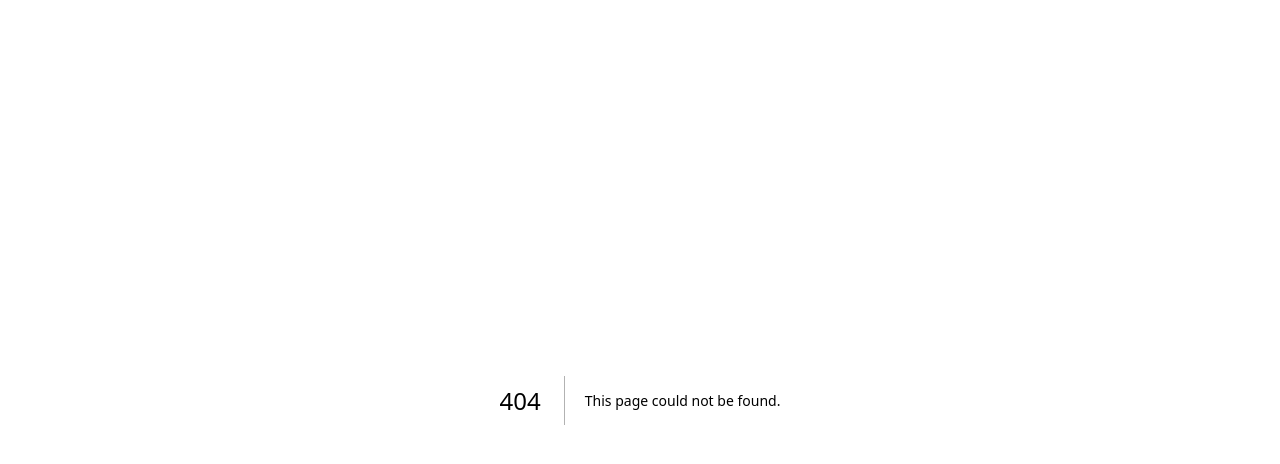
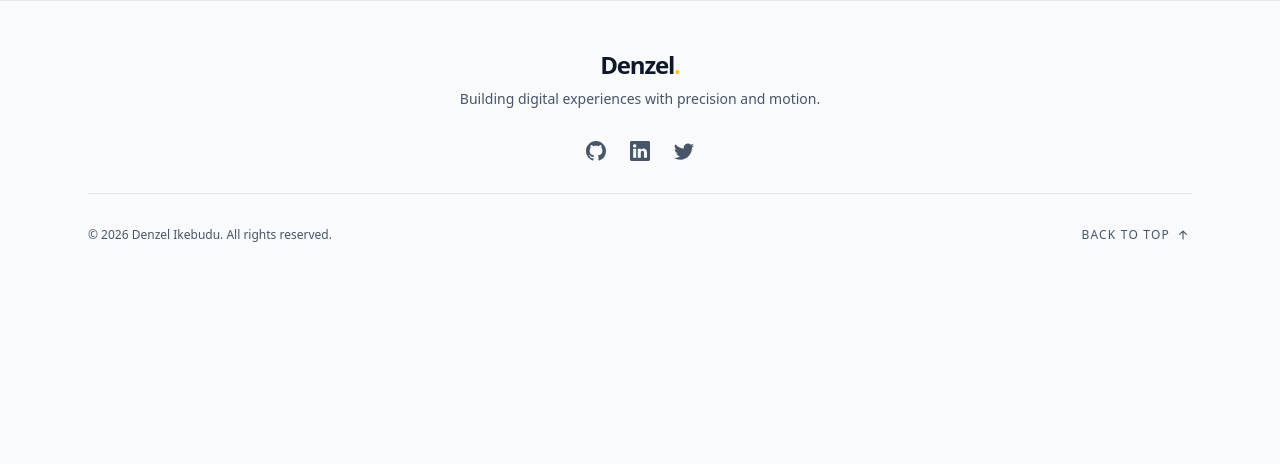
Before and after one commit to Denzel-Ikebudu/New-portfolio-page, a Next.js app: page /Components/Footer in a window 1280 px wide. Before the commit this address had no page. Shown: the top 464 px of the page. Built offline with nearby package versions, Linux system fonts and the light colour scheme.

Commit message:
added testimonials and footer

```diff
--- a/app/Components/Contact/page.tsx
+++ b/app/Components/Contact/page.tsx
@@ -39,7 +39,7 @@ export default function Contact() {
                  flex flex-col items-center justify-center text-center px-4"
     >
       <h2 className="text-3xl font-semibold mb-4">
-        Interested in working together?
+        Interested in <span className="text-yellow-400">working together?</span>
       </h2>
 
       <p className="text-base font-light mb-8 max-w-xl">
--- /dev/null
+++ b/app/Components/Footer/page.tsx
@@ -0,0 +1,88 @@
+"use client";
+
+import { motion } from "framer-motion";
+import { BsGithub, BsLinkedin, BsTwitter, BsArrowUpShort } from "react-icons/bs";
+
+const footerVariants = {
+  hidden: { opacity: 0, y: 20 },
+  visible: {
+    opacity: 1,
+    y: 0,
+    transition: {
+      staggerChildren: 0.1,
+      delayChildren: 0.2,
+    },
+  },
+};
+
+const iconVariants = {
+  hidden: { opacity: 0, scale: 0.5 },
+  visible: { opacity: 1, scale: 1 },
+};
+
+export default function Footer() {
+  const scrollToTop = () => {
+    window.scrollTo({ top: 0, behavior: "smooth" });
+  };
+
+  const currentYear = new Date().getFullYear();
+
+  return (
+    <footer className="w-full border-t border-[rgb(var(--card))] bg-[rgb(var(--bg))] py-12">
+      <motion.div
+        variants={footerVariants}
+        initial="hidden"
+        whileInView="visible"
+        viewport={{ once: true }}
+        className="max-w-6xl mx-auto px-6 flex flex-col items-center gap-8"
+      >
+        {/* Branding/Logo Area */}
+        <div className="text-center">
+          <h2 className="text-2xl font-bold tracking-tighter">
+            Denzel<span className="text-yellow-400">.</span>
+          </h2>
+          <p className="text-[rgb(var(--muted))] text-sm mt-2">
+            Building digital experiences with precision and motion.
+          </p>
+        </div>
+
+        {/* Social Links */}
+        <div className="flex gap-6">
+          {[
+            { icon: <BsGithub size={20} />, href: "https://github.com/Denzel-Ikebudu" },
+            { icon: <BsLinkedin size={20} />, href: "https://www.linkedin.com/in/denzel-ikebudu-09ab36290/" },
+            { icon: <BsTwitter size={20} />, href: "https://x.com/Denzel_ikebudu" },
+          ].map((social, index) => (
+            <motion.a
+              key={index}
+              href={social.href}
+              variants={iconVariants}
+              whileHover={{ y: -5, color: "rgb(var(--accent))" }}
+              className="text-[rgb(var(--muted))] transition-colors"
+              target="_blank"
+              rel="noopener noreferrer"
+            >
+              {social.icon}
+            </motion.a>
+          ))}
+        </div>
+
+        {/* Divider & Copyright */}
+        <div className="w-full flex flex-col md:flex-row items-center justify-between pt-8 border-t border-[rgb(var(--card))] gap-4">
+          <p className="text-xs text-[rgb(var(--muted))]">
+            &copy; {currentYear} Denzel Ikebudu. All rights reserved.
+          </p>
+
+          <motion.button
+            onClick={scrollToTop}
+            whileHover={{ scale: 1.1 }}
+            whileTap={{ scale: 0.9 }}
+            className="flex items-center gap-1 text-xs font-medium uppercase tracking-widest text-[rgb(var(--muted))] hover:text-[rgb(var(--text))] transition-colors"
+          >
+            Back to top <BsArrowUpShort size={18} />
+          </motion.button>
+        </div>
+      </motion.div>
+    </footer>
+  );
+}
--- a/app/Components/Skill/page.tsx
+++ b/app/Components/Skill/page.tsx
@@ -29,7 +29,7 @@ export default function Skills() {
       id="skills"
       className="w-full max-w-6xl mx-auto text-center py-12 px-4 flex flex-col items-center"
     >
-      <h2 className="text-3xl font-semibold mb-4">What I Do</h2>
+      <h2 className="text-3xl font-semibold mb-4">What <span className="text-yellow-400">I Do</span></h2>
       <p className="max-w-3xl text-base font-light mb-8">
         I am a skilled and passionate web developer with experience in creating visually appealing and user-
         friendly websites. I have a strong understanding of modern web design principles and a keen eye for detail.
--- /dev/null
+++ b/app/Components/Testimonial/page.tsx
@@ -0,0 +1,91 @@
+"use client";
+
+import { motion } from "framer-motion";
+import { useState, useRef, useEffect } from "react";
+import { BsChatQuote } from "react-icons/bs";
+
+const testimonials = [
+  {
+    id: 1,
+    name: "Juanita Elaal Rock",
+    role: "Relationship Coach and Author",
+    text: "Working with Denzel was a game-changer for our platform. The attention to detail in the motion design is something you don't see every day.",
+  },
+  {
+    id: 2,
+    name: "Anukwu Chekwube",
+    role: "Startup Founder",
+    text: "He turned our complex Figma designs into a high-performance React application in record time. Professional, fast, and highly skilled.",
+  },
+];
+
+export default function Testimonials() {
+  const [width, setWidth] = useState(0);
+  const carousel = useRef<HTMLDivElement>(null);
+
+  useEffect(() => {
+    if (carousel.current) {
+      setWidth(carousel.current.scrollWidth - carousel.current.offsetWidth);
+    }
+  }, []);
+
+  return (
+    <section className="py-20 overflow-hidden bg-[rgb(var(--bg))]">
+      <div className="max-w-6xl mx-auto px-6">
+        {/* Header */}
+        <div className="mb-12">
+          <motion.h2
+            initial={{ opacity: 0, x: -20 }}
+            whileInView={{ opacity: 1, x: 0 }}
+            className="text-3xl font-bold"
+          >
+            Kind <span className="text-yellow-400">Words</span>
+          </motion.h2>
+          <p className="text-[rgb(var(--muted))] mt-2">Swipe to see what clients say</p>
+        </div>
+
+        {/* Carousel Container */}
+        <motion.div
+          ref={carousel}
+          className="cursor-grab active:cursor-grabbing"
+        >
+          <motion.div
+            drag="x"
+            dragConstraints={{ right: 0, left: -width }}
+            className="flex gap-6"
+          >
+            {testimonials.map((item) => (
+              <motion.div
+                key={item.id}
+                className="min-w-[300px] md:min-w-[400px] p-8 rounded-2xl border border-[rgb(var(--card))] bg-[rgb(var(--card)/0.3)] backdrop-blur-sm flex flex-col justify-between"
+              >
+                <div>
+                  <BsChatQuote className="text-yellow-400 mb-4" size={30} />
+                  <p className="text-lg italic leading-relaxed text-[rgb(var(--text))]">
+                    "{item.text}"
+                  </p>
+                </div>
+
+                <div className="mt-8">
+                  <h4 className="font-bold text-[rgb(var(--text))]">{item.name}</h4>
+                  <p className="text-sm text-[rgb(var(--muted))]">{item.role}</p>
+                </div>
+              </motion.div>
+            ))}
+          </motion.div>
+        </motion.div>
+
+        {/* Swipe Indicator (Visible only on mobile) */}
+        <div className="mt-8 flex justify-center md:hidden">
+          <div className="w-20 h-1 bg-[rgb(var(--card))] rounded-full overflow-hidden">
+            <motion.div
+              animate={{ x: [-20, 20, -20] }}
+              transition={{ repeat: Infinity, duration: 2 }}
+              className="w-1/2 h-full bg-yellow-400"
+            />
+          </div>
+        </div>
+      </div>
+    </section>
+  );
+}
--- a/app/Components/Works/page.tsx
+++ b/app/Components/Works/page.tsx
@@ -17,7 +17,7 @@ export default function Works() {
         viewport={{ once: true }}
         className="text-3xl font-semibold text-center mb-12"
       >
-        Selected Works
+        Selected <span className="text-yellow-400">Works</span>
       </motion.h2>
 
       <div className="grid md:grid-cols-2 gap-10">
--- a/app/Components/data/projects.ts
+++ b/app/Components/data/projects.ts
@@ -1,5 +1,19 @@
 
 export const projects = [
+  {
+    title: "Immagination",
+    description: "A modern website for a startup.",
+    image: "/immagination-landing.jpg",
+    liveUrl: "https://immagination.online",
+    tech: ["Next.js", "TypeScript", "Tailwind", "Bootstrap", "Framer Motion"],
+  },
+  {
+    title: "Juanita ELpaal Rock",
+    description: "A website for Juania ELpaal Rock, showcasing her Book and also session booking.",
+    image: "/juanita-snip.jpg",
+    liveUrl: "https://bit.ly/Juanita-elpaalrock",
+    tech: ["Next.js", "TypeScript", "Tailwind", "Bootstrap", "Framer Motion"],
+  },
   {
     title: "Olivion",
     description: "A modern interior design website with smooth animations and responsive layouts.",
--- a/app/Components/page.tsx
+++ b/app/Components/page.tsx
@@ -3,6 +3,8 @@ import Skill from "./Skill/page";
 import Works from "./Works/page";
 import Contact from "./Contact/page";
 import Navbar from "./Navbar/page"
+import Footer from "./Footer/page";
+import Testimonial from "./Testimonial/page";
 
 export default function Components() {
   return (
@@ -12,6 +14,8 @@ export default function Components() {
       <Skill />
       <Works />
       <Contact />
+      <Testimonial />
+      <Footer />
     </div>
   )
 }
```
Also changed, not shown: public/immagination-landing.jpg (added), public/juanita-snip.jpg (added).
